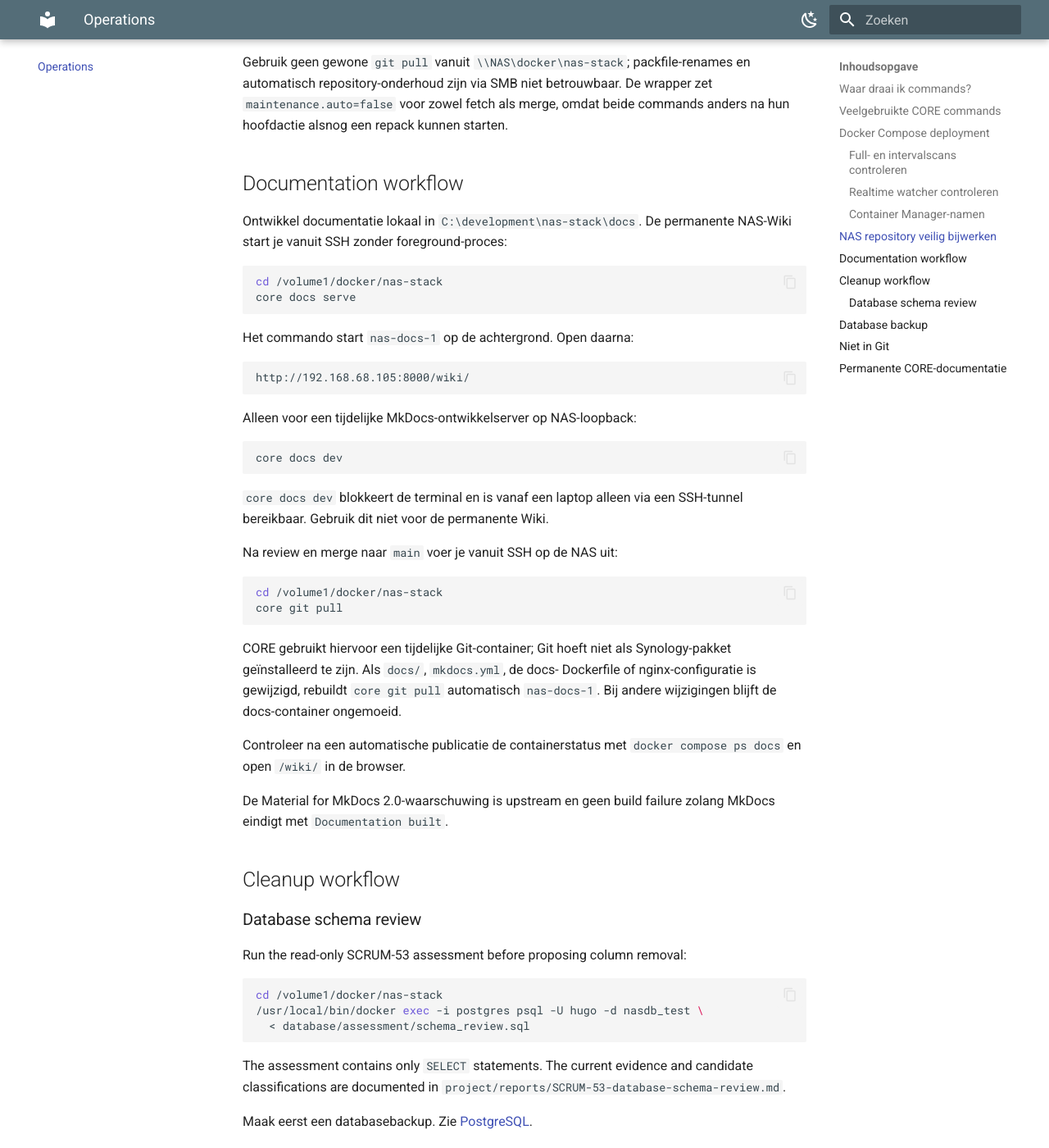
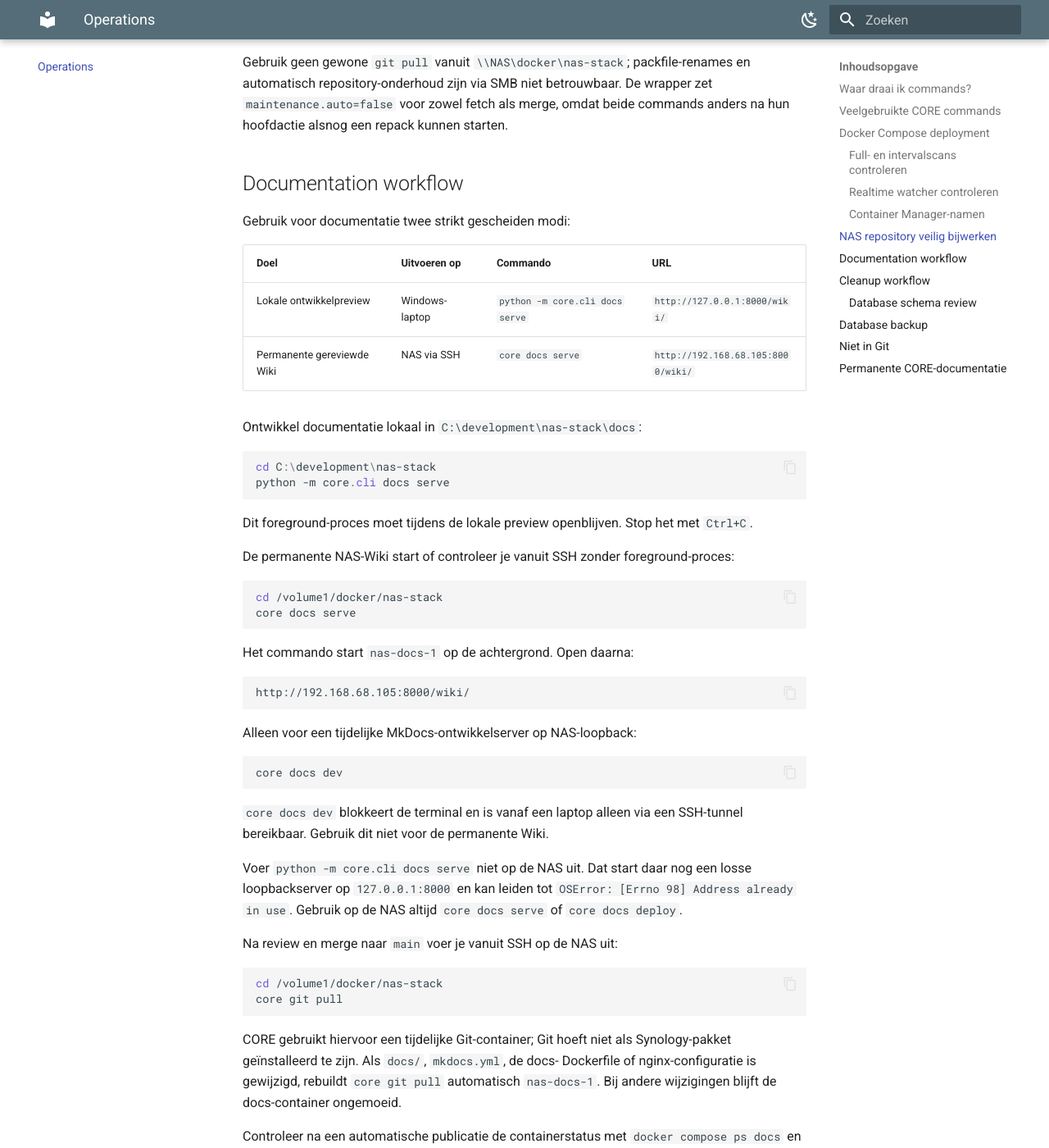
Before and after one commit to hugcoding/core-platform, an MkDocs documentation site: the page built from docs/wiki/operations.md, in a window 1280 px wide and 1400 px high, scrolled down 3665 px. Shown: the whole window at 82% size. Built offline with MkDocs 1.6.1 and Material for MkDocs 9.7.7, drawn with Linux system fonts in a browser that asks for light colours.

Commit message:
Document local and NAS Wiki commands

````diff
--- a/docs/wiki/operations.md
+++ b/docs/wiki/operations.md
@@ -161,8 +161,25 @@ Gebruik geen gewone `git pull` vanuit `\\NAS\docker\nas-stack`; packfile-renames
 
 ## Documentation workflow
 
-Ontwikkel documentatie lokaal in `C:\development\nas-stack\docs`. De
-permanente NAS-Wiki start je vanuit SSH zonder foreground-proces:
+Gebruik voor documentatie twee strikt gescheiden modi:
+
+| Doel | Uitvoeren op | Commando | URL |
+|---|---|---|---|
+| Lokale ontwikkelpreview | Windows-laptop | `python -m core.cli docs serve` | `http://127.0.0.1:8000/wiki/` |
+| Permanente gereviewde Wiki | NAS via SSH | `core docs serve` | `http://192.168.68.105:8000/wiki/` |
+
+Ontwikkel documentatie lokaal in `C:\development\nas-stack\docs`:
+
+```powershell
+cd C:\development\nas-stack
+python -m core.cli docs serve
+```
+
+Dit foreground-proces moet tijdens de lokale preview openblijven. Stop het met
+`Ctrl+C`.
+
+De permanente NAS-Wiki start of controleer je vanuit SSH zonder
+foreground-proces:
 
 ```bash
 cd /volume1/docker/nas-stack
@@ -183,6 +200,11 @@ core docs dev
 
 `core docs dev` blokkeert de terminal en is vanaf een laptop alleen via een
 SSH-tunnel bereikbaar. Gebruik dit niet voor de permanente Wiki.
+
+Voer `python -m core.cli docs serve` niet op de NAS uit. Dat start daar nog een
+losse loopbackserver op `127.0.0.1:8000` en kan leiden tot
+`OSError: [Errno 98] Address already in use`. Gebruik op de NAS altijd
+`core docs serve` of `core docs deploy`.
 
 Na review en merge naar `main` voer je vanuit SSH op de NAS uit:
 
````
Also changed, not shown: docs/wiki/configuration.md (+5 -0 lines).
